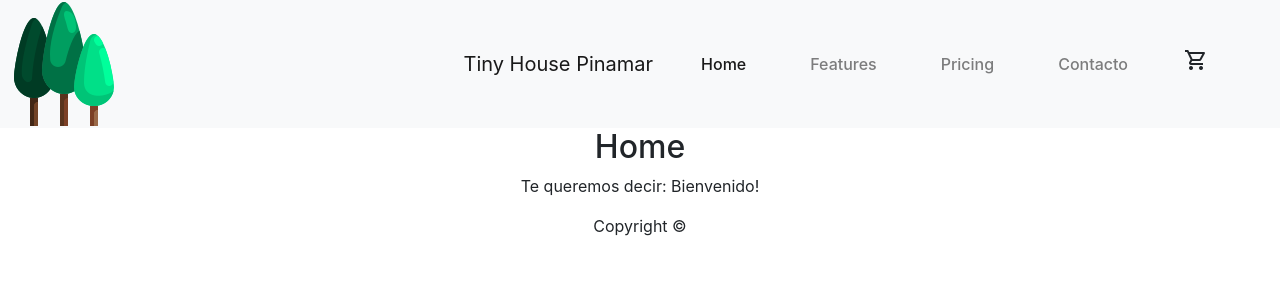
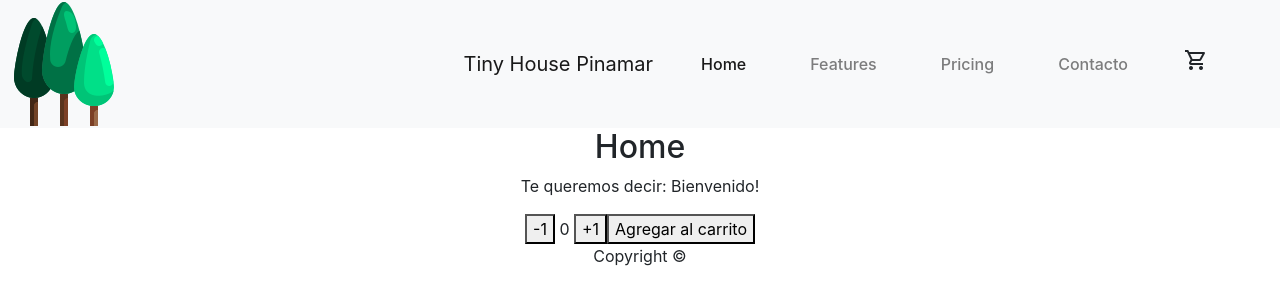
Before and after one commit to juan-e-gomez/tinyhouse, a React (Create React App) app: page / in a window 1280 px wide. Shown: the top 304 px of the page. Built offline with nearby package versions, Linux system fonts and the light colour scheme.

Commit message:
Desafio contador

```diff
--- /dev/null
+++ b/src/components/ItemCount.js
@@ -0,0 +1,28 @@
+import React, {useState} from "react";
+
+function ItemCount({ stock, initial }) {
+
+    const [count, setCount] = useState(initial);
+
+    function add () {
+        if(count < stock) {
+            setCount(count + 1);
+        }
+    }
+
+    function minus () {
+        if(count > 0) {
+            setCount(count - 1);
+        }
+    }
+    return (
+        <div>
+            <button onClick={minus}> -1 </button>
+            <span>  {count}  </span>
+            <button onClick={add}> +1 </button>
+            <button> Agregar al carrito </button>
+        </div>
+    );
+}
+
+export default ItemCount;
--- a/src/components/ItemListContainer.js
+++ b/src/components/ItemListContainer.js
@@ -1,8 +1,12 @@
+
+import ItemCount from "./ItemCount";
 
 const ItemListContainer = (props) => {
+
   return (
     <div className="container-fluid">
         <p>Te queremos decir: {props.greeting}</p>
+        <ItemCount stock={5} initial={0}/>
     </div>
   );
 }
```
